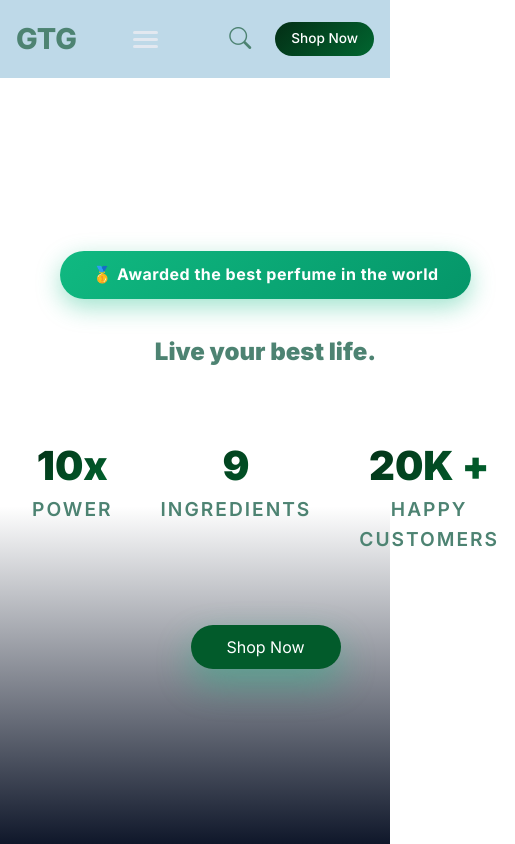
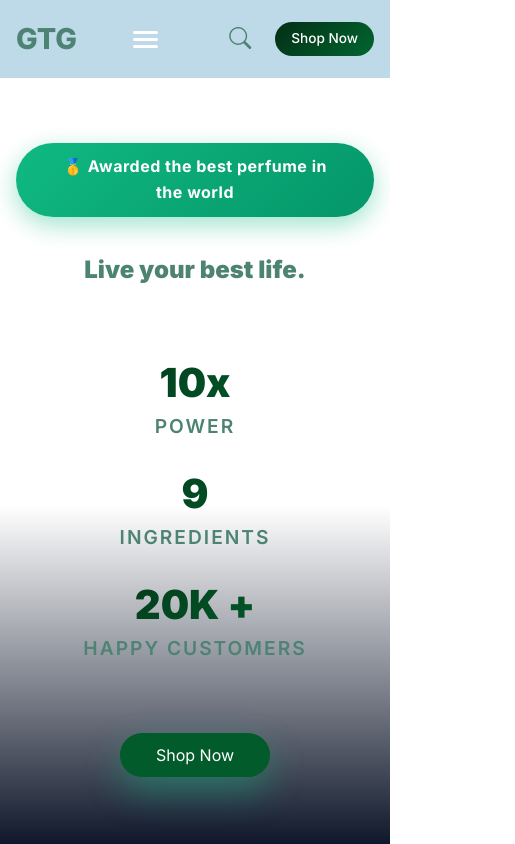
Before and after one commit to sharusharath/OTG, a plain HTML site: page index.html in a window 390 px wide. Shown: the top 844 px of the page, 515 px wide, since content can reach past the window. Drawn offline with nearby package versions, Linux system fonts and the light colour scheme.

Commit message:
ui fixes

```diff
--- a/css/style.css
+++ b/css/style.css
@@ -47,7 +47,7 @@
     .hamburger span {
       width: 25px;
       height: 3px;
-      background: #e2e8f0;
+      background: #fff;
       border-radius: 3px;
       transition: all 0.3s ease;
     }
@@ -804,6 +804,9 @@
   .gtg-container {
     flex-direction: column;
   }
+  .stats{
+    display: block;
+  }
 }
 
     /* PRODUCT */
```
